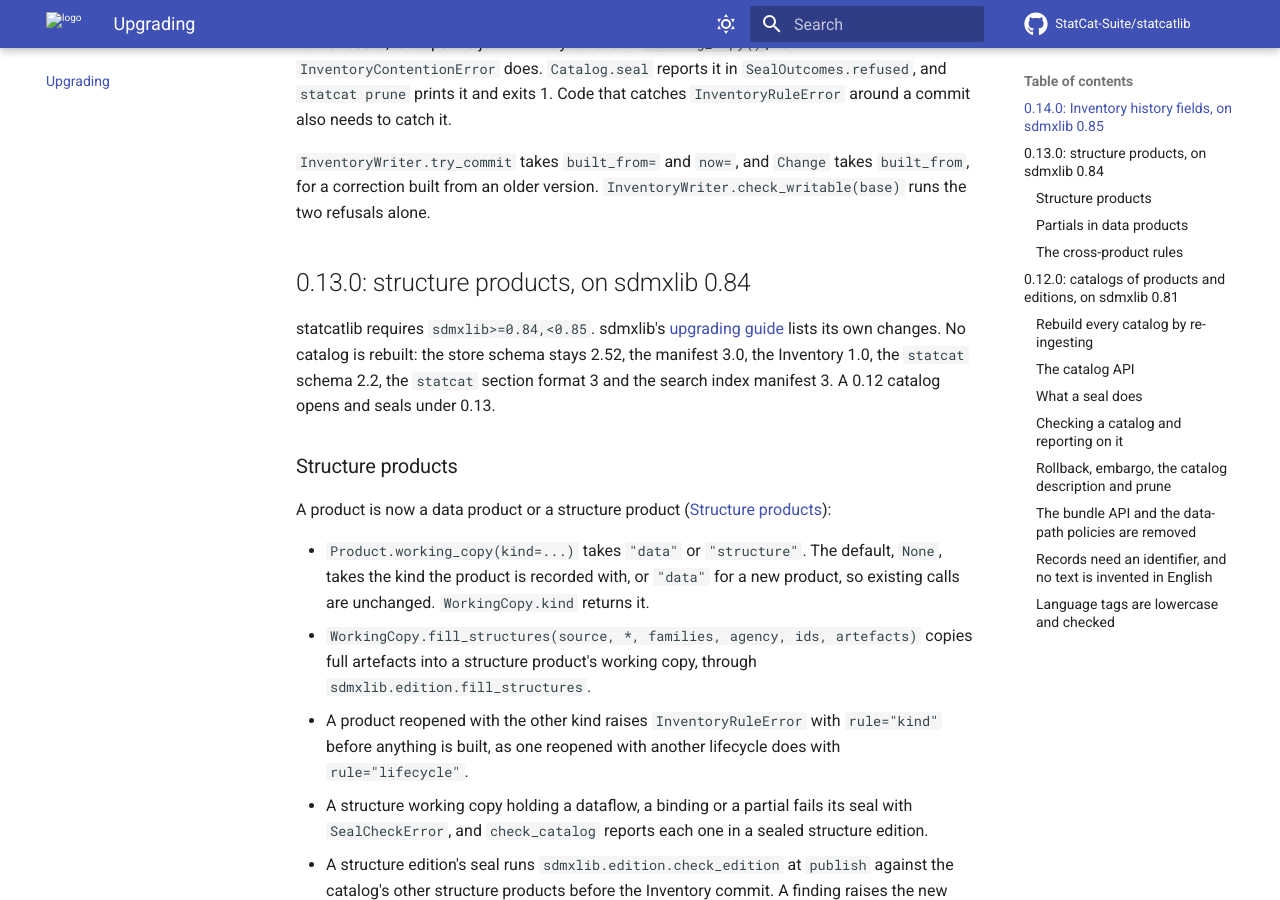
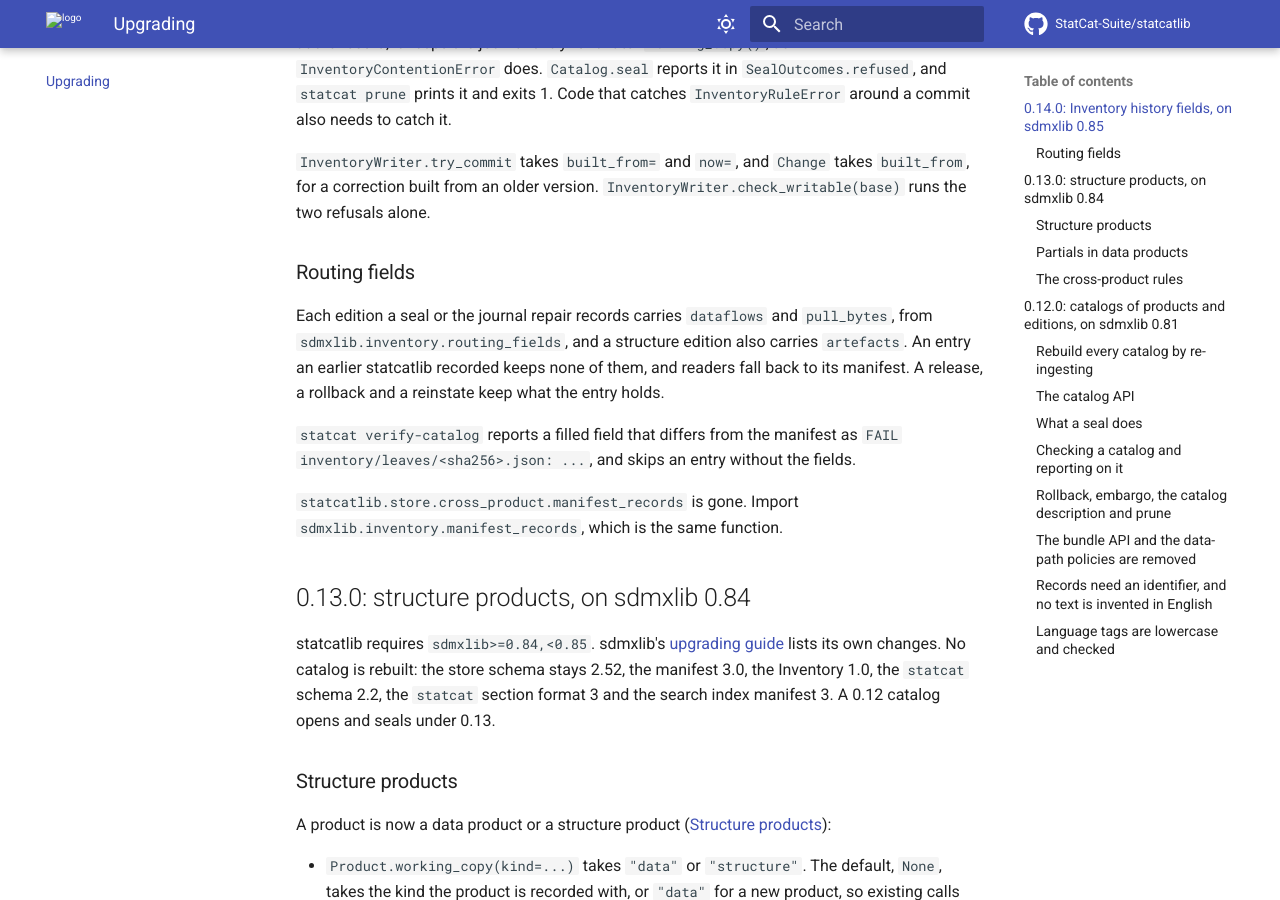
Before and after one commit to StatCat-Suite/statcatlib, an MkDocs documentation site: the page built from docs/upgrading.md, in a window 1280 px wide and 900 px high, scrolled down 821 px. Built offline with MkDocs 1.6.1 and Material for MkDocs 9.7.7, drawn with Linux system fonts in a browser that asks for light colours; comment, search, counter and statistics services are not loaded.

Commit message:
docs: describe the routing fields a recorded entry carries (GH-98)

```diff
--- a/docs/upgrading.md
+++ b/docs/upgrading.md
@@ -39,6 +39,21 @@ catches `InventoryRuleError` around a commit also needs to catch it.
 `InventoryWriter.try_commit` takes `built_from=` and `now=`, and `Change` takes
 `built_from`, for a correction built from an older version.
 `InventoryWriter.check_writable(base)` runs the two refusals alone.
+
+### Routing fields
+
+Each edition a seal or the journal repair records carries `dataflows` and
+`pull_bytes`, from `sdmxlib.inventory.routing_fields`, and a structure edition
+also carries `artefacts`. An entry an earlier statcatlib recorded keeps none
+of them, and readers fall back to its manifest. A release, a rollback and a
+reinstate keep what the entry holds.
+
+`statcat verify-catalog` reports a filled field that differs from the
+manifest as `FAIL inventory/leaves/<sha256>.json: ...`, and skips an entry
+without the fields.
+
+`statcatlib.store.cross_product.manifest_records` is gone. Import
+`sdmxlib.inventory.manifest_records`, which is the same function.
 
 ## 0.13.0: structure products, on sdmxlib 0.84
 
```
Also changed, not shown: CLAUDE.md (+3 -0 lines), docs/api/admin.md (+3 -0 lines), docs/catalog-format.md (+6 -0 lines), src/statcatlib/EGM.md (+3 -1 lines), src/statcatlib/store/EGM.md (+6 -4 lines).
